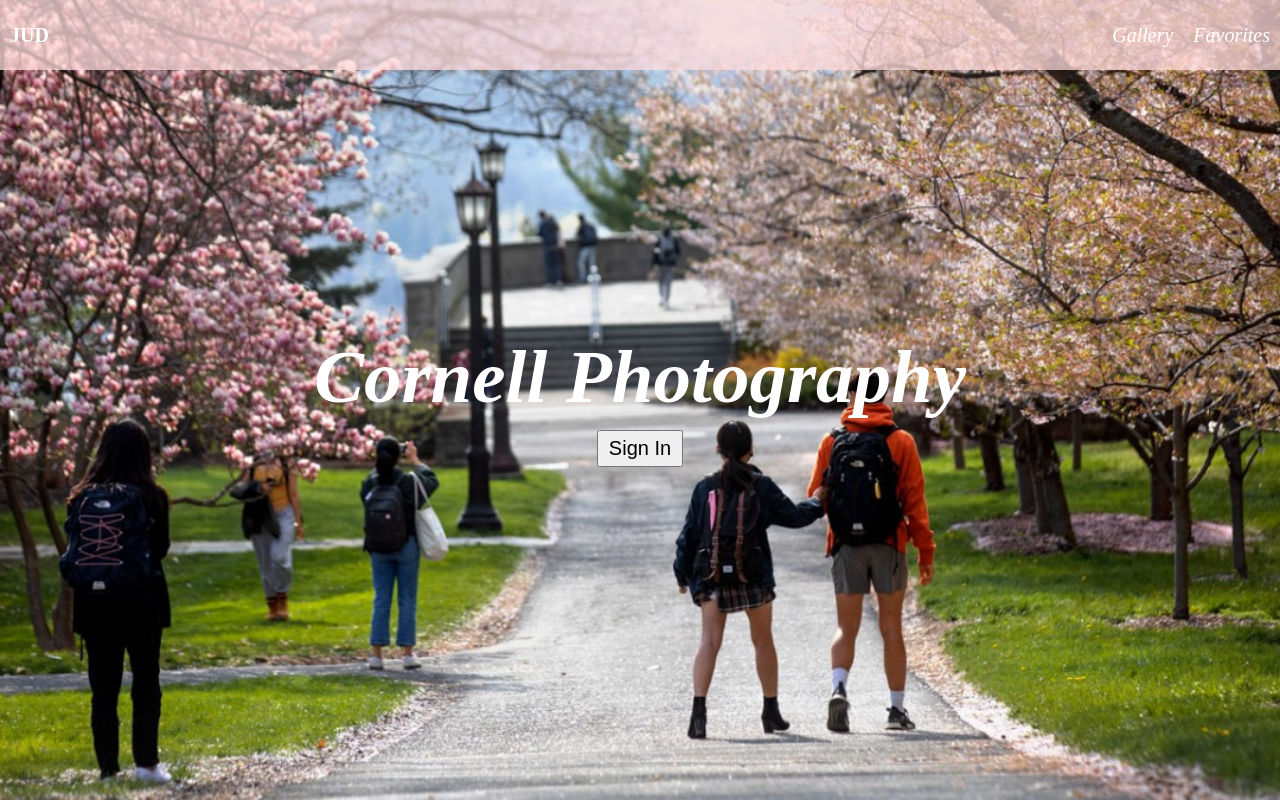
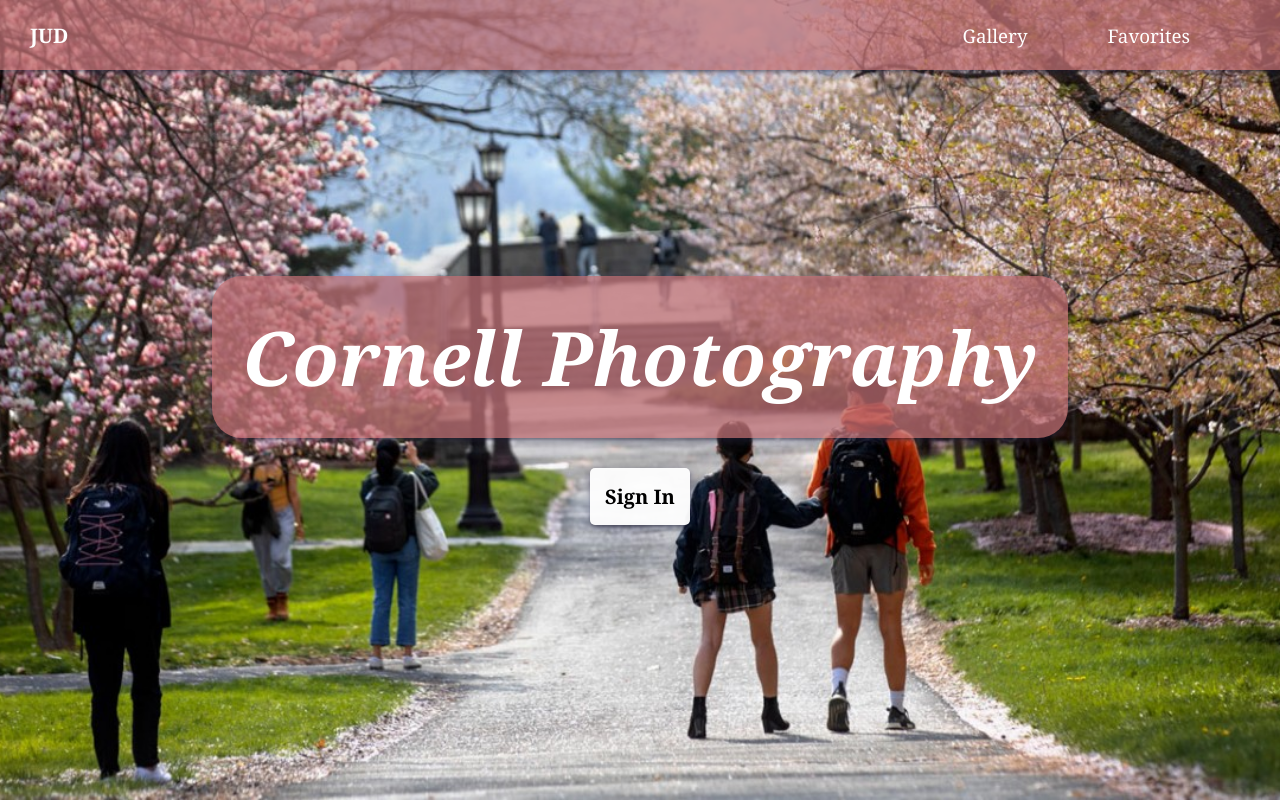
Before and after one commit to maitesadeh/trends-groupproject, a Next.js app in the folder finalproject/: page / in a window 1280 px wide. Built offline with nearby package versions, Linux system fonts and the light colour scheme.

Commit message:
Nav Bar Sty;e fixed, Landing Page style fixed

```diff
--- a/finalproject/pages/index.tsx
+++ b/finalproject/pages/index.tsx
@@ -16,7 +16,7 @@
       <div className={styles.home}>
         <div>
           <h1>Cornell Photography</h1>
-          <Button name="Sign In" />
+          <Button name="Sign In"/>
         </div>
       </div>
     </div>
--- a/finalproject/public/UI/Button.module.css
+++ b/finalproject/public/UI/Button.module.css
@@ -1,5 +1,11 @@
 .btn {
   font-size: 2rem;
-  padding: 0.5rem 1rem;
-  margin-top: 1rem;
+  font-weight: 700;
+  padding: 15px;
+  margin-top: 30px;
+  border-radius: 5px;
+  border: none;
+  background-color: rgb(255, 255, 255, 0.95);
+  box-shadow: rgba(50, 50, 93, 0.5) 0px 2px 9px -1px,
+  rgba(0, 0, 0, 0.3) 0px 3px 3px -1px;
 }
--- a/finalproject/public/UI/Button.tsx
+++ b/finalproject/public/UI/Button.tsx
@@ -1,7 +1,7 @@
 import React from "react";
 import styles from "./Button.module.css";
 
-const Button = (props) => {
+const Button = (props: { name: string | number | boolean | React.ReactElement<any, string | React.JSXElementConstructor<any>> | React.ReactFragment | React.ReactPortal | null | undefined; }) => {
   return <button className={styles.btn}>{props.name}</button>;
 };
 
--- a/finalproject/public/UI/Nav.module.css
+++ b/finalproject/public/UI/Nav.module.css
@@ -1,35 +1,45 @@
 .navbar {
   width: 100%;
   height: 70px;
-  background: rgba(255, 219, 221, 0.75);
+  background: rgba(189, 110, 115, 0.75);
   position: fixed;
   top: 0;
   left: 0;
   display: flex;
+  flex-direction: row;
   justify-content: space-between;
   align-items: center;
-  padding: 1rem;
+  padding: 20px;
+  box-shadow: rgba(50, 50, 93, 0.5) 0px 2px 9px -1px,
+  rgba(0, 0, 0, 0.3) 0px 3px 3px -1px;
 }
+
+.navbar div {
+  padding-left: 30px;
+  padding-right: 30px;
+  display: flex;
+  flex-direction: row;
+  justify-content: space-between;
+  flex-wrap: wrap;
+  align-content: center;
+  align-items: center;
+  font-weight: 500;
+  font-size: 30px;
+  list-style: none;
+}
+
 .navbar h1 a {
   font-size: 2rem;
   text-decoration: none;
 }
+
 .navbar a {
-  color: white;
+  color: rgb(255, 255, 255);
+  text-decoration: none;
+  padding: 10px;
+  border-radius: 5px;
 }
-.navbar ul {
-  display: flex;
-  justify-content: space-between;
-  font-style: italic;
+
+.navbar a:hover {
+  background-color: rgb(141, 40, 47);
 }
-.navbar ul li {
-  list-style: none;
-  margin-left: 2rem;
-}
-.navbar ul a {
-  font-size: 2rem;
-  text-decoration: none;
-}
-.navbar li a:hover {
-  color: red;
-}
--- a/finalproject/public/UI/Nav.tsx
+++ b/finalproject/public/UI/Nav.tsx
@@ -4,17 +4,17 @@
 const Nav = () => {
   return (
     <nav className={styles.navbar}>
-      <h1>
-        <Link href="/">JUD</Link>
-      </h1>
-      <ul>
-        <li>
-          <Link href="gallery"> Gallery</Link>
-        </li>
-        <li>
-          <Link href="favorites">Favorites</Link>
-        </li>
-      </ul>
+        <h1>
+          <Link href="/">JUD</Link>
+        </h1>
+        <div className="pages">
+          <div className="item">
+            <Link href="gallery"> Gallery</Link>
+          </div>
+          <div className="item">
+            <Link href="favorites">Favorites</Link>
+          </div>
+        </div>
     </nav>
   );
 };
--- a/finalproject/styles/Home.module.css
+++ b/finalproject/styles/Home.module.css
@@ -15,4 +15,9 @@
   font-size: 7.5rem;
   font-style: italic;
   color: white;
+  background: rgba(189, 110, 115, 0.75);
+  padding: 30px;
+  border-radius: 30px;
+  box-shadow: rgba(50, 50, 93, 0.5) 0px 2px 9px -1px,
+  rgba(0, 0, 0, 0.3) 0px 3px 3px -1px;
 }
--- a/finalproject/styles/globals.css
+++ b/finalproject/styles/globals.css
@@ -3,4 +3,5 @@
   padding: 0;
   box-sizing: border-box;
   font-size: 62.5%;
+  font-family:Georgia, 'Times New Roman', Times, serif;
 }
```
Also changed, not shown: finalproject/pages/gallery.tsx (+5 -3 lines), finalproject/styles/Gallery.module.css (added).
